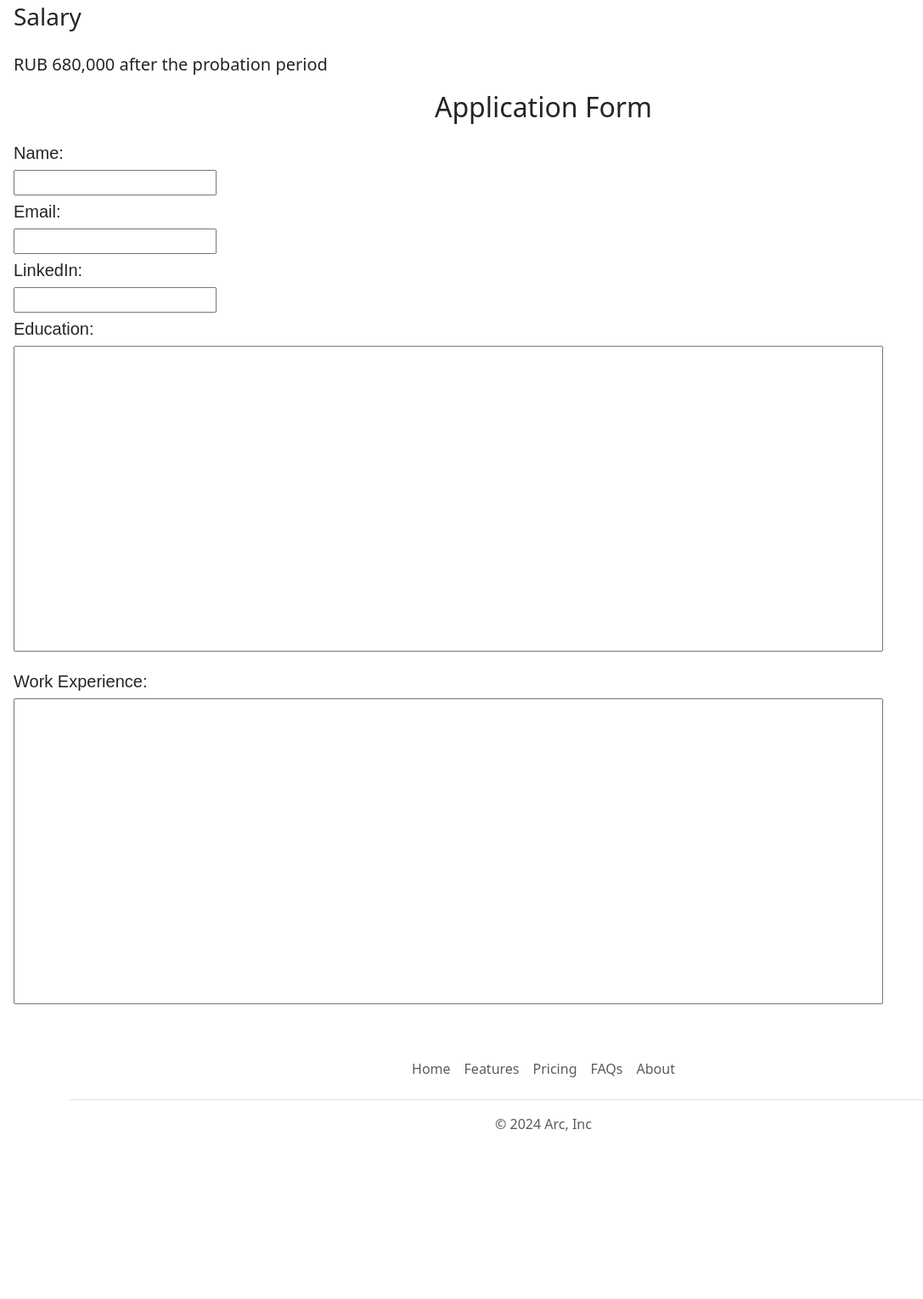
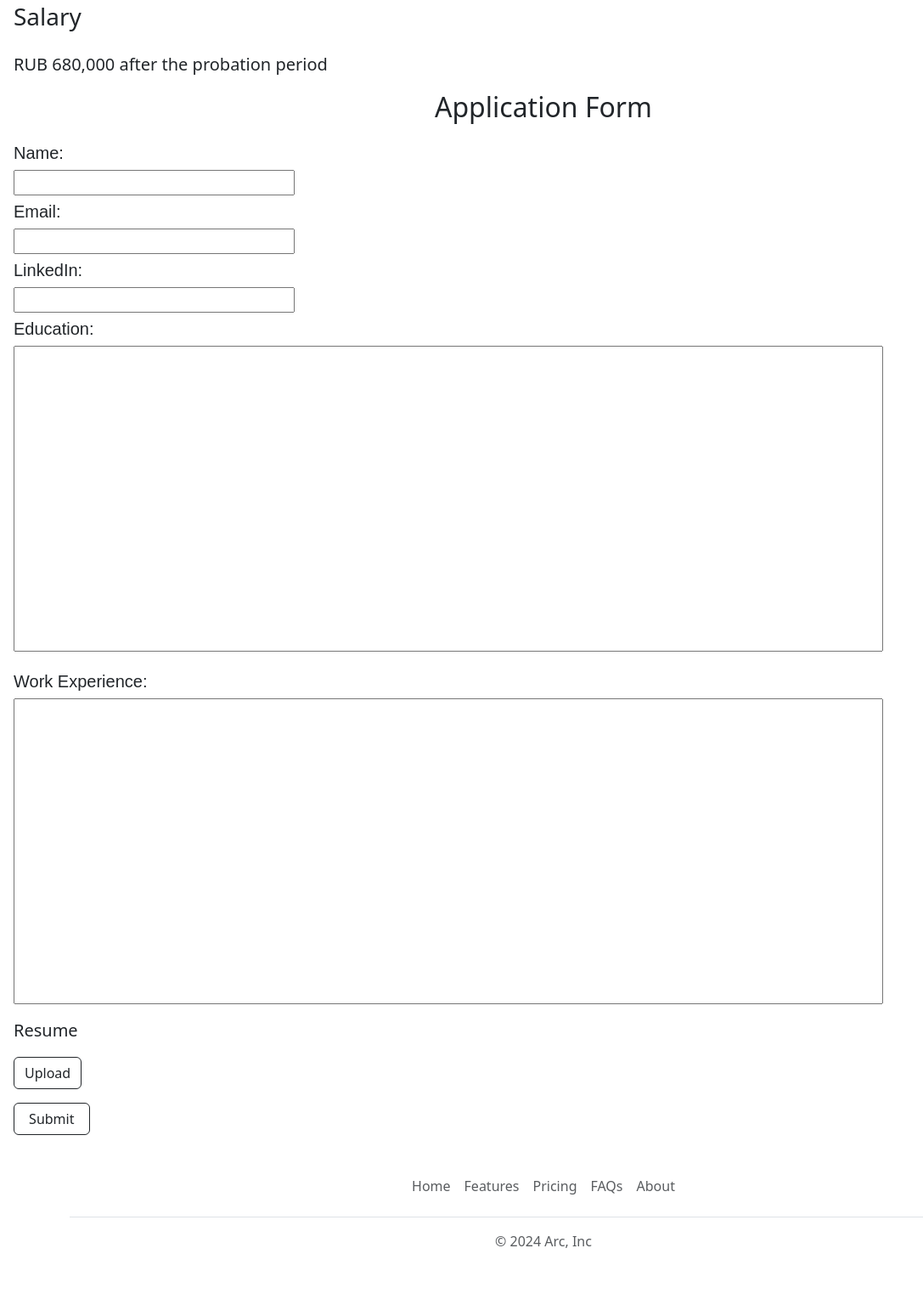
Before and after one commit to ArcMagical/arc-website, a Flask app: page /application in a window 1280 px wide. Shown: the part 1116-2645 px from the top of the page at 85% size, without its empty margins (0-1087 px from the left). Before the commit the page ends 2447 px from the top, so only its background shows below. Run offline with Flask 3, Linux system fonts and the light colour scheme.

Commit message:
added new buttons

```diff
--- a/templates/application.html
+++ b/templates/application.html
@@ -18,8 +18,7 @@
           1rem 'Fira Sans',
           sans-serif;
       }
-      input,
-      label {
+      input,label {
         margin-left: 16px;
         margin-top: 8px;
       }
@@ -34,6 +33,9 @@
         height: 360px;
         object-fit: cover;
         margin-bottom: 16px;
+      }
+      #submit{
+        width: 7%;
       }
     </style>
   </head>
@@ -86,24 +88,32 @@
       <div>
         <h2 class="text-center mt-2 mb-4">Application Form</h2>
         <label class="lead" for="name">Name:</label>
-        <input type="text" id="name" name="name" required minlength="1" maxlength="20"
-        size="20"/>
+        <input type="text" id="name" name="name" required minlength="1" maxlength="50"
+        size="30"/>
 
         <label class="lead" for="email">Email:</label>
-        <input type="text" id="email" name="email" required minlength="1" maxlength="20"
-        size="20"/>
+        <input type="text" id="email" name="email" required minlength="1" maxlength="50"
+        size="30"/>
 
         <label class="lead" for="linkedin">LinkedIn:</label>
         <input type="text" id="linkedin" name="linkedin" required minlength="1"
-        maxlength="20" size="20"/>
+        maxlength="50" size="30"/>
 
         <label class="lead" for="education">Education:</label>
         <input type="text" id="education" name="education" required minlength="1"
         maxlength="200" size="20"/>
 
         <label class="lead" for="work_experience">Work Experience:</label>
-        <input type="text" id="work_experience" name="work_experience" required
+        <input type="text"  id="work_experience" name="work_experience" required
         minlength="1" maxlength="200" size="20"/>
+        <p class="lead" style="margin-left: 16px">
+          Resume
+        </p>
+        <button type="button" id="upload" class="btn btn-outline-dark" style="margin-left:
+        16px;">Upload</button>
+        <br>
+        <button type="button" id="submit" class="btn btn-outline-dark" style="margin-left:
+        16px; margin-top: 16px;">Submit</button>
       </div>
     </form>
     {% include 'footer.html' %}
```
